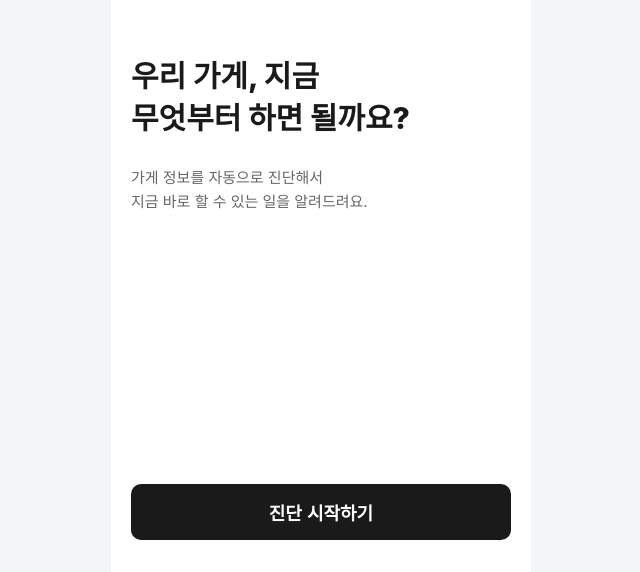
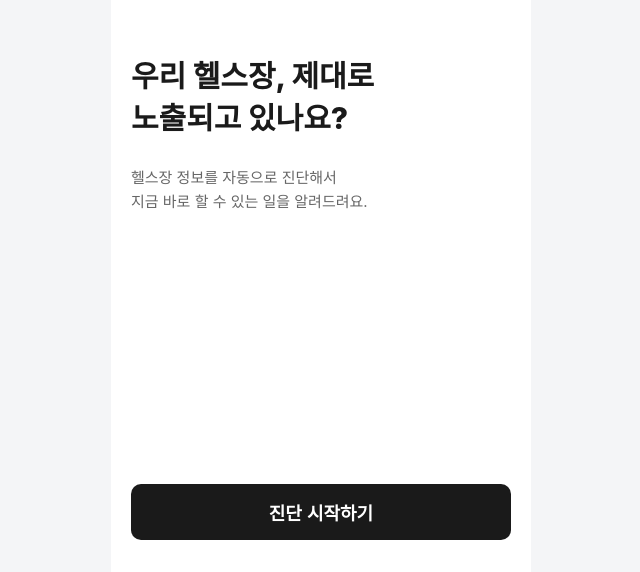
Before and after one commit to s0ye0ve/sajangcoach, a React (Vite) app: page / in a window 1280 px wide. Shown: the part 228-800 px from the top of the page, without its empty margins (319-959 px from the left). Built offline with nearby package versions, Linux system fonts and the light colour scheme.

Commit message:
Update gym wording

```diff
--- a/src/App.tsx
+++ b/src/App.tsx
@@ -17,7 +17,7 @@ function App() {
     case 'S2':
       return <S2StoreInput onSubmit={submitCapture} error={state.error} />;
     case 'S3':
-      return <S3Diagnosing storeName={state.store?.name ?? '가게'} />;
+      return <S3Diagnosing storeName={state.store?.name ?? '헬스장'} />;
     case 'S4':
       return currentItem ? (
         <S4DiagnosisResult
--- a/src/content/diagnosisContent.ts
+++ b/src/content/diagnosisContent.ts
@@ -22,7 +22,7 @@ export const DIAGNOSIS_CONTENT: Record<ItemKey, DiagnosisContent> = {
   photos: {
     itemKey: 'photos',
     problemText: '대표 사진이 부족해요',
-    reasonText: '가게 분위기를 미리 보여주면\n방문 결정에 도움이 돼요',
+    reasonText: '헬스장 분위기를 미리 보여주면\n방문 결정에 도움이 돼요',
     todoText: '사진 한 장, 지금 찍어볼까요?',
     ctaLabel: '사진 등록하기',
     completionText: '사진, 등록했어요',
@@ -30,7 +30,7 @@ export const DIAGNOSIS_CONTENT: Record<ItemKey, DiagnosisContent> = {
   news: {
     itemKey: 'news',
     problemText: '새소식이 오래 업데이트되지 않았어요',
-    reasonText: '가게가 지금도 잘 운영되고 있다는 걸\n자연스럽게 보여줄 수 있어요',
+    reasonText: '헬스장이 지금도 잘 운영되고 있다는 걸\n자연스럽게 보여줄 수 있어요',
     todoText: '새소식 하나, 지금 올려볼까요?',
     ctaLabel: '새소식 작성하기',
     completionText: '새소식, 올렸어요',
--- a/src/screens/S1Intro.tsx
+++ b/src/screens/S1Intro.tsx
@@ -7,12 +7,12 @@ export function S1Intro({ onStart }: Props) {
     <div className="screen">
       <div className="spacer" />
       <h1 className="intro-title">
-        우리 가게, 지금
+        우리 헬스장, 제대로
         <br />
-        무엇부터 하면 될까요?
+        노출되고 있나요?
       </h1>
       <p className="intro-desc">
-        가게 정보를 자동으로 진단해서
+        헬스장 정보를 자동으로 진단해서
         <br />
         지금 바로 할 수 있는 일을 알려드려요.
       </p>
--- a/src/screens/S2StoreInput.tsx
+++ b/src/screens/S2StoreInput.tsx
@@ -86,22 +86,22 @@ export function S2StoreInput({ onSubmit, error }: Props) {
       <div className="input-flow-header">
         <div className="progress">{step} / 3</div>
         <h1 className="intro-title" style={{ fontSize: 24 }}>
-          {step === 1 && <>가게 이름을<br />알려주세요</>}
+          {step === 1 && <>헬스장 이름을<br />알려주세요</>}
           {step === 2 && <>{storeName}의<br />주소를 알려주세요</>}
           {step === 3 && <>{storeName}의<br />화면을 올려주세요</>}
         </h1>
         <p className="intro-desc">
-          {step === 1 && '진단 결과에 가게 이름을 표시해드릴게요.'}
+          {step === 1 && '진단 결과에 헬스장 이름을 표시해드릴게요.'}
           {step === 2 && '네이버 플레이스 주소를 붙여넣어 주세요.'}
           {step === 3 && '영업시간, 휴무일, 사진, 새소식, 리뷰가 보이도록 캡처해 주세요.'}
         </p>
-        {step > 1 && <div className="input-summary">가게 이름 · {storeName}</div>}
+        {step > 1 && <div className="input-summary">헬스장 이름 · {storeName}</div>}
         {step === 3 && <div className="input-summary">플레이스 주소가 입력됐어요</div>}
       </div>
 
       <div className="input-stage" key={step}>
         {step === 1 && <>
-          <label className="field-label" htmlFor="store-name">가게 이름</label>
+          <label className="field-label" htmlFor="store-name">헬스장 이름</label>
           <input id="store-name" type="text" value={storeName} onChange={(event) => setStoreName(event.target.value)} placeholder="예: 우리동네 헬스장" onKeyDown={(event) => event.key === 'Enter' && storeName.trim() && setStep(2)} />
           <button className="btn-primary" disabled={!storeName.trim()} onClick={() => setStep(2)}>다음</button>
         </>}
```
